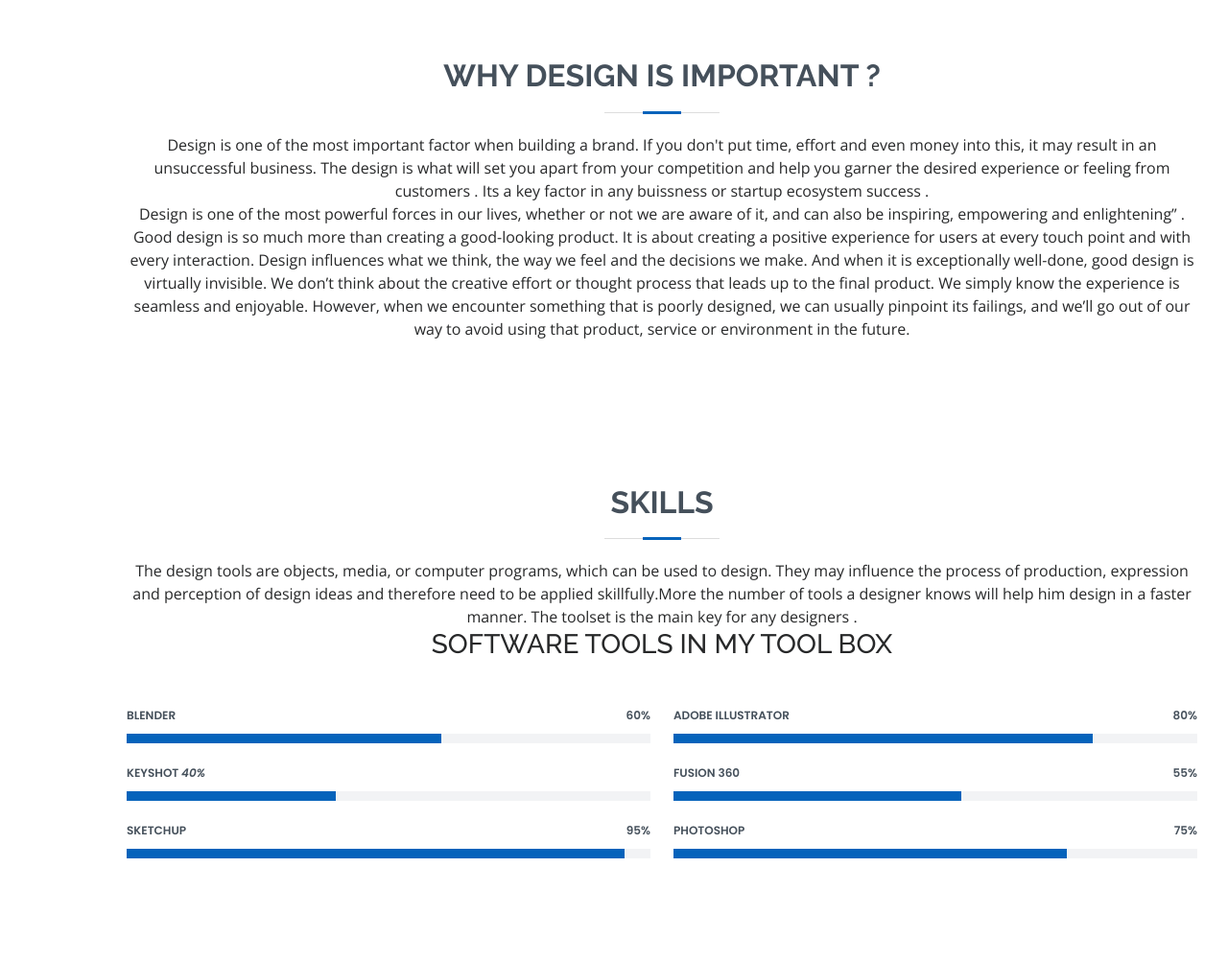
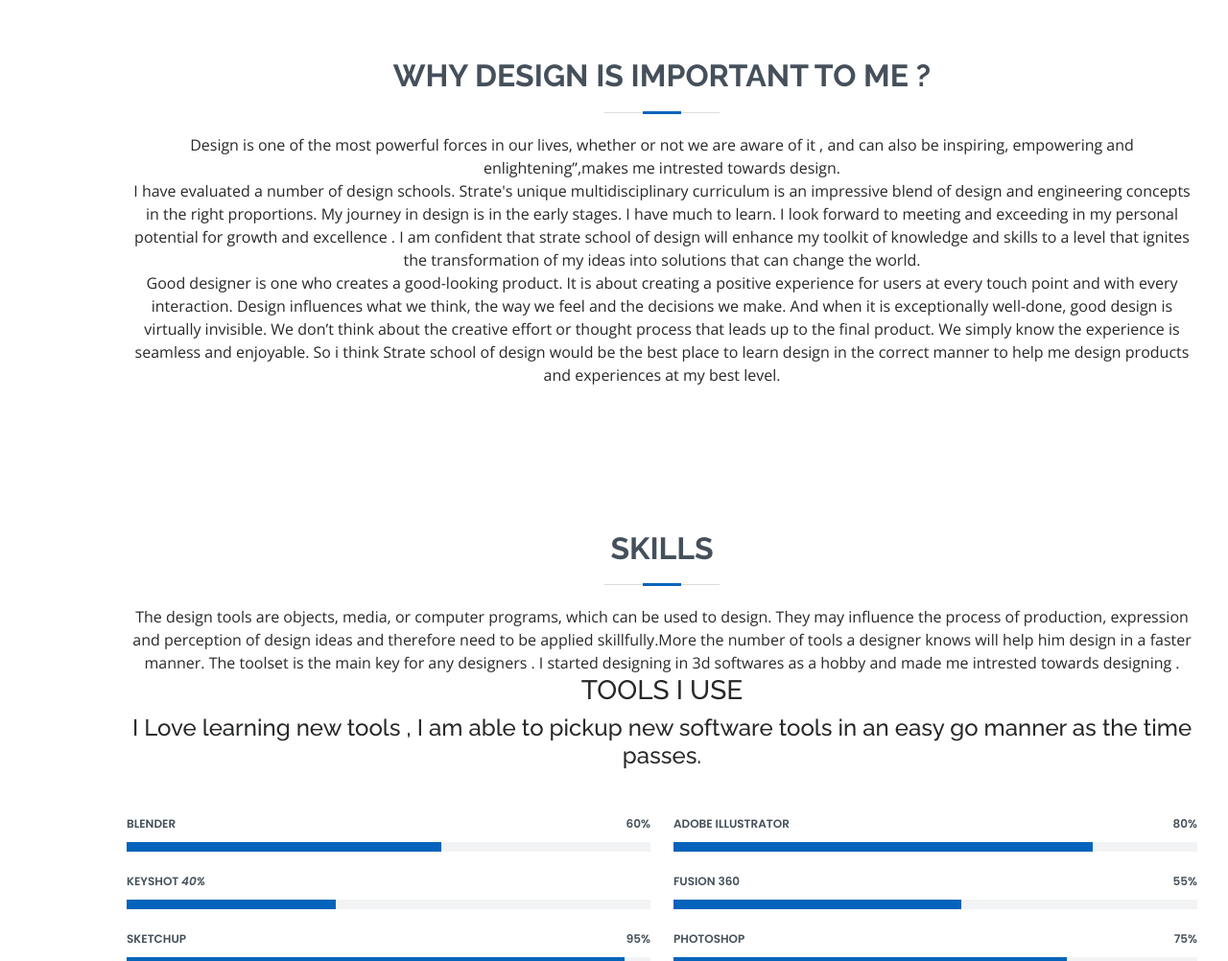
Before and after one commit to rushil0310design/rushil0310design.github.io, a plain HTML site: page index.html in a window 1280 px wide. Shown: the part 1480-2482 px from the top of the page at 96% size. Drawn offline with nearby package versions, Linux system fonts and the light colour scheme.

Commit message:
Add files via upload

```diff
--- a/index.html
+++ b/index.html
@@ -33,8 +33,9 @@
 <body>
 
   <!-- ======= Mobile nav toggle button ======= -->
-   <button type="button" class="mobile-nav-toggle d-xl-none"><i class="bi bi-list mobile-nav-toggle"></i></button>
-  <i class="bi bi-list mobile-nav-toggle d-xl-none"></i>
+  <!-- <button type="button" class="mobile-nav-toggle d-xl-none"><i class="bi bi-list mobile-nav-toggle"></i></button>
+  <i class="bi bi-list mobile-nav-toggle d-xl-none"></i>-->
+
   <!-- ======= Header ======= -->
   <header id="header" class="d-flex flex-column justify-content-center">
 
@@ -106,13 +107,22 @@
       <div class="container" data-aos="fade-up">
 
         <div class="section-title">
-          <h2>Why Design is Important ? </h2>
-          <p>Design is one of the most important factor when building a brand. If you don't put time, effort and even money into this, it may result in an unsuccessful business. The design is what will set you apart from your competition and help you garner the desired experience or feeling from customers . Its a key factor in any buissness or startup ecosystem success .</p>
-
-          <p>
-            Design is one of the most powerful forces in our lives, whether or not we are aware of it, and can also be inspiring, empowering and enlightening” .
-
-            Good design is so much more than creating a good-looking product. It is about creating a positive experience for users at every touch point and with every interaction. Design influences what we think, the way we feel and the decisions we make. And when it is exceptionally well-done, good design is virtually invisible. We don’t think about the creative effort or thought process that leads up to the final product. We simply know the experience is seamless and enjoyable. However, when we encounter something that is poorly designed, we can usually pinpoint its failings, and we’ll go out of our way to avoid using that product, service or environment in the future.
+          <h2>Why Design is Important to me ? </h2>
+                    <p>
+            Design is one of the most powerful forces in our lives, whether or not we are aware of it , and can also be inspiring, empowering and enlightening”,makes me intrested towards design.
+</p>
+<p>
+I have evaluated a number of design schools. Strate's unique
+multidisciplinary curriculum is an impressive blend of design and
+engineering concepts in the right proportions. My journey in design is in the
+early stages. I have much to learn. I look forward to meeting and exceeding
+in my personal potential for growth and excellence . I am confident that
+strate school of design will enhance my toolkit of knowledge and skills to a
+level that ignites the transformation of my ideas into solutions that can
+change the world.
+</p>
+<p>
+            Good designer is one who creates a good-looking product. It is about creating a positive experience for users at every touch point and with every interaction. Design influences what we think, the way we feel and the decisions we make. And when it is exceptionally well-done, good design is virtually invisible. We don’t think about the creative effort or thought process that leads up to the final product. We simply know the experience is seamless and enjoyable. So i think Strate school of design would be the best place to learn design  in the correct manner to help me design  products and  experiences at my best level.
           </p>
 
         </div>
@@ -125,8 +135,12 @@
 
         <div class="section-title">
           <h2>Skills</h2>
-          <p>  The design tools are objects, media, or computer programs, which can be used to design. They may influence the process of production, expression and perception of design ideas and therefore need to be applied skillfully.More the number of tools a designer knows will help him design in a faster manner. The  toolset is the main key for any designers .</p>
-          <h3> SOFTWARE TOOLS IN MY TOOL BOX</h3>
+          <p>  The design tools are objects, media, or computer programs, which can be used to design. They may influence the process of production, expression and perception of design ideas and therefore need to be applied skillfully.More the number of tools a designer knows will help him design in a faster manner. The  toolset is the main key for any designers .
+
+           I started  designing in 3d softwares as a hobby  and made me intrested towards designing .
+          </p>
+          <h3>TOOLS I USE</h3>
+          <h4>I Love  learning new tools , I am able to pickup  new software tools in an easy  go manner as the time passes.</h4>
         </div>
 
         <div class="row skills-content">
```
